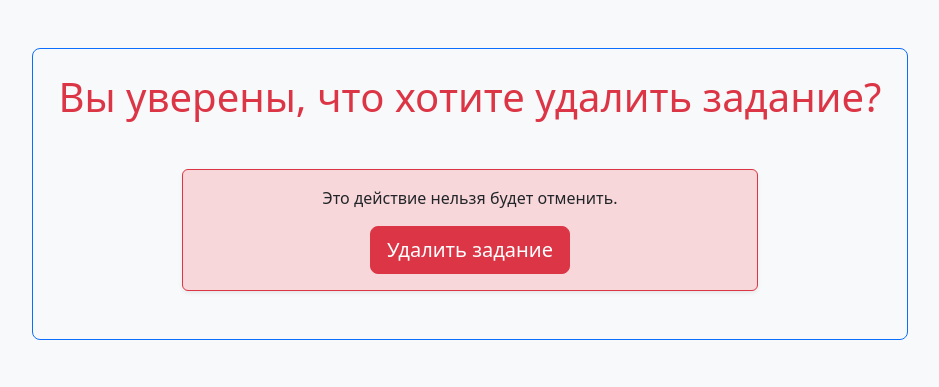
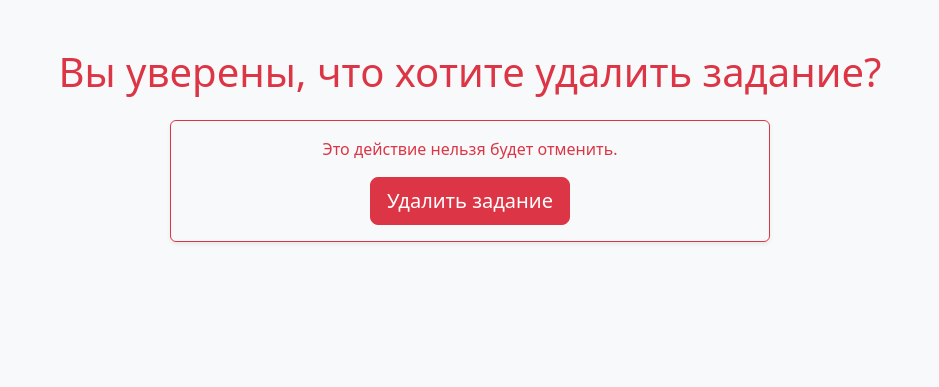
Before and after one commit to LMS-Django/LMS, a Django app: template main/templates/main/delete_task.html in a window 1280 px wide. Shown: the top 387 px of the page, without its empty margins (170-1109 px from the left). Run offline with Django 5.2, Linux system fonts and the light colour scheme; the template is opened without the code that fills it, so the values that code supplies are empty.

Commit message:
Update delete_task.html

```diff
--- a/main/templates/main/delete_task.html
+++ b/main/templates/main/delete_task.html
@@ -1,18 +1,30 @@
-{% extends 'users/base.html' %}
-
-{% block content %}
+<!DOCTYPE html>
+<html lang="en">
+<head>
+    <meta charset="UTF-8">
+    <meta name="viewport" content="width=device-width, initial-scale=1.0">
+    <title>Удаление задания</title>
+    <!-- Bootstrap CSS -->
+    <link href="https://cdn.jsdelivr.net/npm/bootstrap@5.3.0/dist/css/bootstrap.min.css" rel="stylesheet">
+</head>
+<body class="bg-light">
+    <div class="container py-5">
         <div class="text-center mb-4">
             <h1 class="text-danger">Вы уверены, что хотите удалить задание?</h1>
         </div>
 
-    <form method="POST" class="container py-4" style="max-width: 600px;">
+        <form method="POST" class="mx-auto" style="max-width: 600px;">
             {% csrf_token %}
-        <div class="card shadow-sm" style="border: 1px solid #dc3545; background-color: #f8d7da;">
+            <div class="card shadow-sm border-danger bg-light">
                 <div class="card-body text-center">
-                <p class="mb-3">Это действие нельзя будет отменить.</p>
+                    <p class="mb-3 text-danger">Это действие нельзя будет отменить.</p>
                     <button type="submit" class="btn btn-danger btn-lg">Удалить задание</button>
                 </div>
             </div>
         </form>
-{% endblock %}
->>>>>>> 09504064fc8ddfb5f703d777c7d9f5b13d1e3783
+    </div>
+
+    <!-- Bootstrap JS -->
+    <script src="https://cdn.jsdelivr.net/npm/bootstrap@5.3.0/dist/js/bootstrap.bundle.min.js"></script>
+</body>
+</html>
```
Lines whose indentation alone changed are shown as unchanged.
